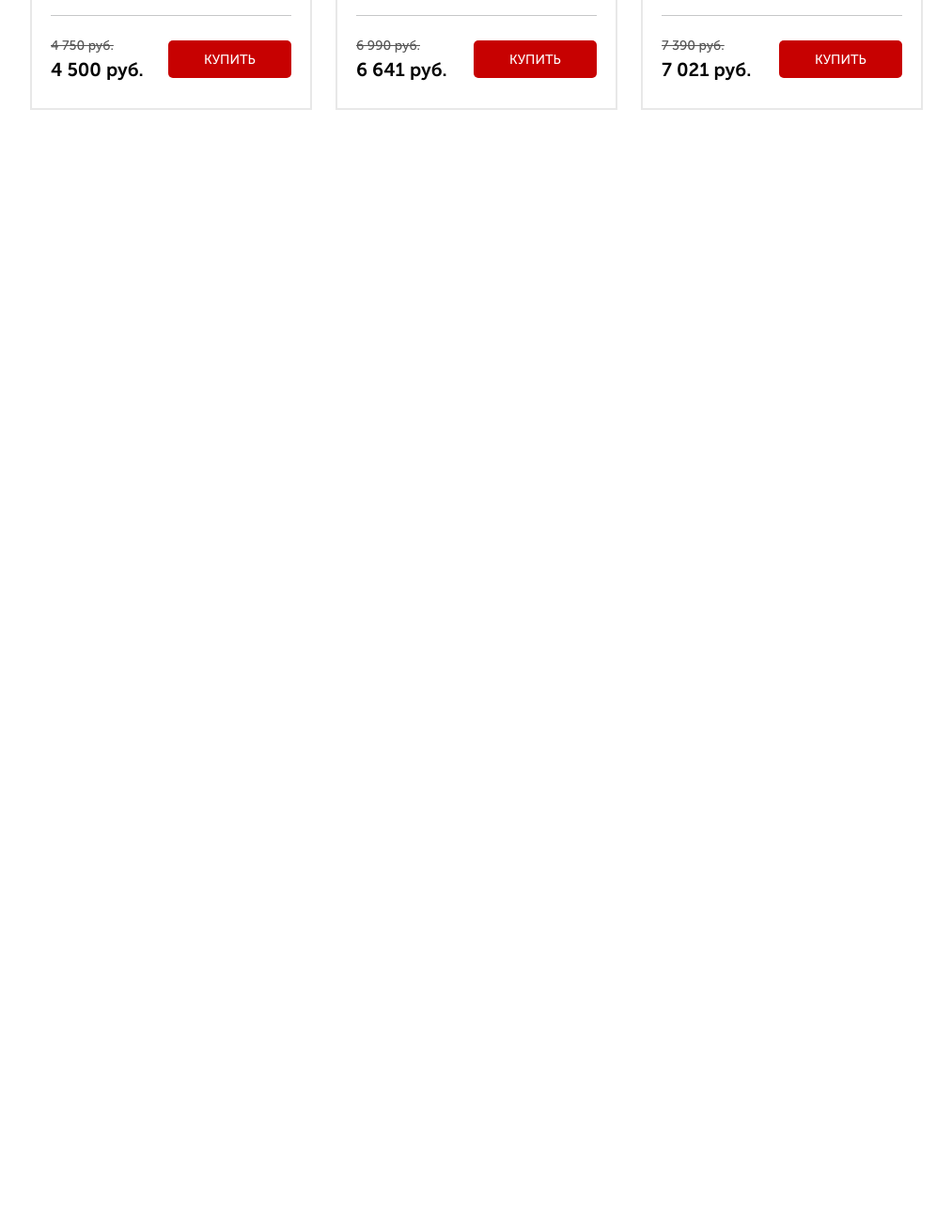
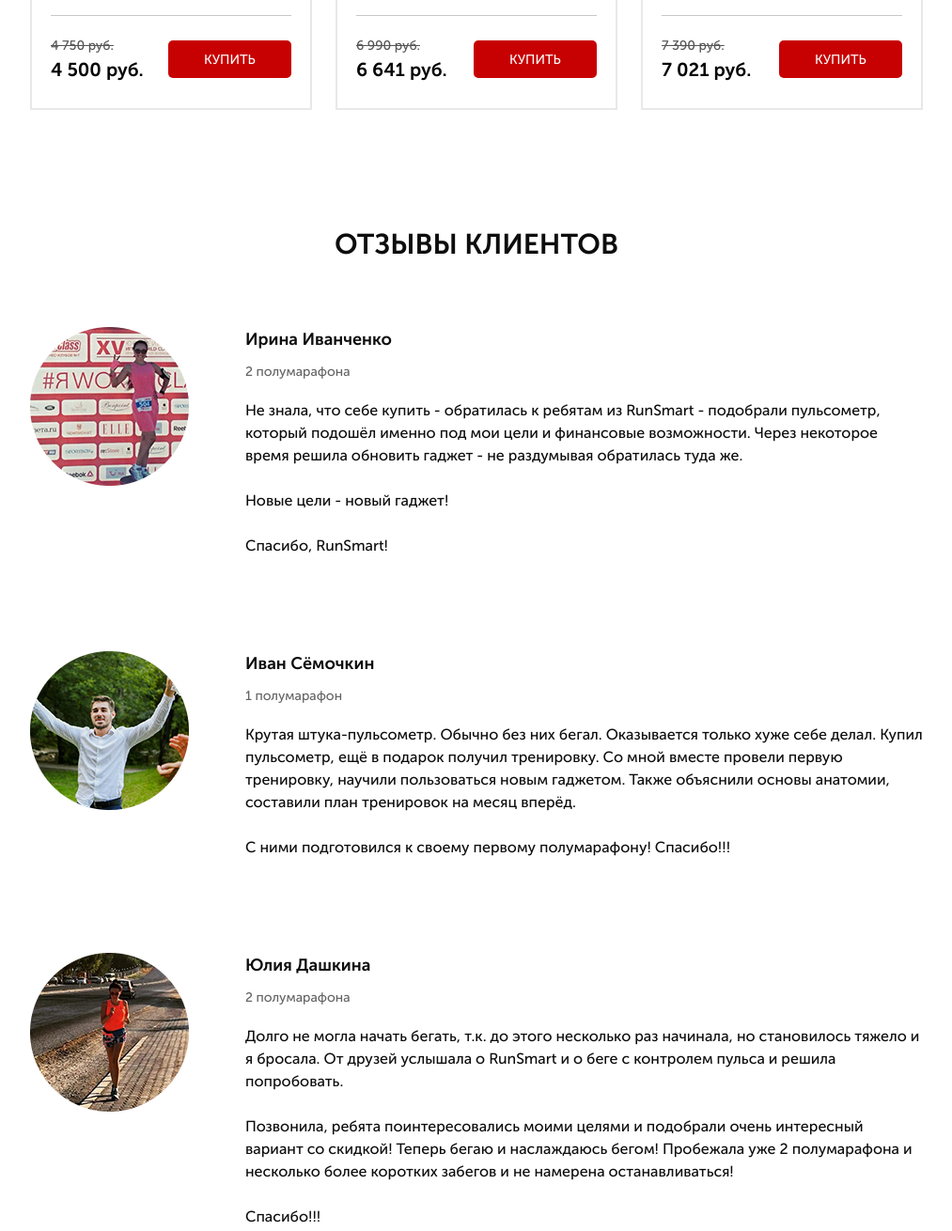
Before and after one commit to Bogdan-Dimidyuk/RunSmart, a website: page src/index.html in a window 1280 px wide. Shown: the part 3716-5026 px from the top of the page at 94% size, without its empty margins (133-1146 px from the left). Before the commit the page ends 3958 px from the top, so only its background shows below. Drawn offline with nearby package versions, Linux system fonts and the light colour scheme.

Commit message:
hw tabs - done!

```diff
--- a/src/index.html
+++ b/src/index.html
@@ -366,6 +366,53 @@
             </div>
         </div>
     </section>
+    <section class="reviews">
+        <div class="container">
+            <h2 class="title">отзывы клиентов</h2>
+            <div class="reviews__content">
+                <div class="reviews__block iryna">
+                    <img src="img/fourth_block/Iryna.png" alt="Iryna" class="reviews__block_img">
+                    <div class="reviews__block_text">
+                        <div class="reviews__block_title">Ирина Иванченко</div>
+                        <div class="reviews__block_subtitle">2 полумарафона</div>
+                        <div class="reviews__block_info">
+                            Не знала, что себе купить - обратилась к ребятам из RunSmart - подобрали пульсометр, который подошёл именно под мои цели и финансовые возможности. Через некоторое время решила обновить гаджет - не раздумывая обратилась туда же.
+                            <br><br>
+                            Новые цели - новый гаджет!
+                            <br><br>
+                            Спасибо, RunSmart!
+                        </div>
+                    </div>
+                </div>
+                <div class="reviews__block ivan">
+                    <img src="img/fourth_block/Ivan.png" alt="Ivan" class="reviews__block_img">
+                    <div class="reviews__block_text">
+                        <div class="reviews__block_title">Иван Сёмочкин</div>
+                        <div class="reviews__block_subtitle">1 полумарафон</div>
+                        <div class="reviews__block_info">
+                            Крутая штука-пульсометр. Обычно без них бегал. Оказывается только хуже себе делал. Купил пульсометр, ещё в подарок получил тренировку. Со мной вместе провели первую тренировку, научили пользоваться новым гаджетом. Также объяснили основы анатомии, составили план тренировок на месяц вперёд.
+                            <br><br>
+                            С ними подготовился к своему первому полумарафону! Спасибо!!!
+                        </div>
+                    </div>
+                </div>
+                <div class="reviews__block yulia">
+                    <img src="img/fourth_block/Yulia.png" alt="Yulia" class="reviews__block_img">
+                    <div class="reviews__block_text">
+                        <div class="reviews__block_title">Юлия Дашкина</div>
+                        <div class="reviews__block_subtitle">2 полумарафона</div>
+                        <div class="reviews__block_info">
+                            Долго не могла начать бегать, т.к. до этого несколько раз начинала, но становилось тяжело и я бросала. От друзей услышала о RunSmart и о беге с контролем пульса и решила попробовать.
+                            <br><br>
+                            Позвонила, ребята поинтересовались моими целями и подобрали очень интересный вариант со скидкой! Теперь бегаю и наслаждаюсь бегом! Пробежала уже 2 полумарафона и несколько более коротких забегов и не намерена останавливаться!
+                            <br><br>
+                            Спасибо!!!
+                        </div>
+                    </div>
+                </div>
+            </div>
+        </div>
+    </section>
     <script src="https://cdnjs.cloudflare.com/ajax/libs/tiny-slider/2.9.2/min/tiny-slider.js"></script>
     <script src="https://ajax.googleapis.com/ajax/libs/jquery/1.12.4/jquery.min.js"></script>
     <script src="js/script.js"></script>
--- /dev/null
+++ b/src/sass/blocks/_reviews.scss
@@ -0,0 +1,35 @@
+.reviews {
+    padding-bottom: 70px;
+    &__content {
+        margin-top: 70px;
+    }
+    &__block:nth-child(-n+2) {
+        margin-bottom: 100px;
+    }
+    &__block {
+        display: flex;
+        &_img {
+            display: block;
+            width: 169px;
+            height: 169px;
+            margin-right: 60px;
+        }
+        &_title {
+            color: #0d0d0d;
+            font-family: 'Museo Sans 700 Bold';
+            font-size: 18px;
+        }
+        &_subtitle {
+            margin-top: 10px;
+            color: #646464;
+            font-family: 'Museo Sans 500 Medium';
+            font-size: 14px;
+        }
+        &_info {
+            margin-top: 19px;
+            color: #0d0d0d;
+            font-family: 'Museo Sans 500 Medium';
+            font-size: 16px;
+        }
+    }
+}
--- a/src/sass/mobile/_media.scss
+++ b/src/sass/mobile/_media.scss
@@ -40,6 +40,23 @@
         .prev, .next {
             img {
                 width: 25px;
+            }
+        }
+    }
+    .reviews {
+        &__content {
+            margin-top: 35px;
+        }
+        &__block:nth-child(-n+2) {
+            margin-bottom: 50px;
+        }
+        &__block {
+            align-items: center;
+            &_img {
+                margin-right: 30px;
+            }
+            &_info {
+                font-size: 14px;
             }
         }
     }
@@ -143,6 +160,7 @@
         }
     }
     .catalog {
+        padding-bottom: 50px;
         &__tabs {
             flex-wrap: wrap;
             justify-content: center;
@@ -150,6 +168,21 @@
         &__tab {
             width: 350px;
             margin-bottom: 10px;
+        }
+        &__content {
+            justify-content: center;
+        }
+    }
+    .reviews {
+        &__block {
+            flex-direction: column;
+            &_img {
+                margin-right: 0;
+            }
+            &_text {
+                margin-top: 15px;
+                text-align: center;
+            }
         }
     }
 }
@@ -240,7 +273,6 @@
         }
     }
     .catalog {
-        padding-bottom: 50px;
         &__tabs {
             margin-top: 40px;
         }
@@ -248,8 +280,10 @@
             width: 275px;
         }
         &__content {
-            justify-content: center;
             margin-top: 30px;
         }
     }
+    .reviews {
+        padding-bottom: 20px;
+    }
 }
--- a/src/sass/style.scss
+++ b/src/sass/style.scss
@@ -8,6 +8,7 @@
 @import 'blocks/consultation';
 @import 'blocks/carousel';
 @import 'blocks/catalog';
+@import 'blocks/reviews';
 @import 'mobile/media';
 @import 'mobile/mediaCont';
 
```
Also changed, not shown: src/css/style.min.css.
